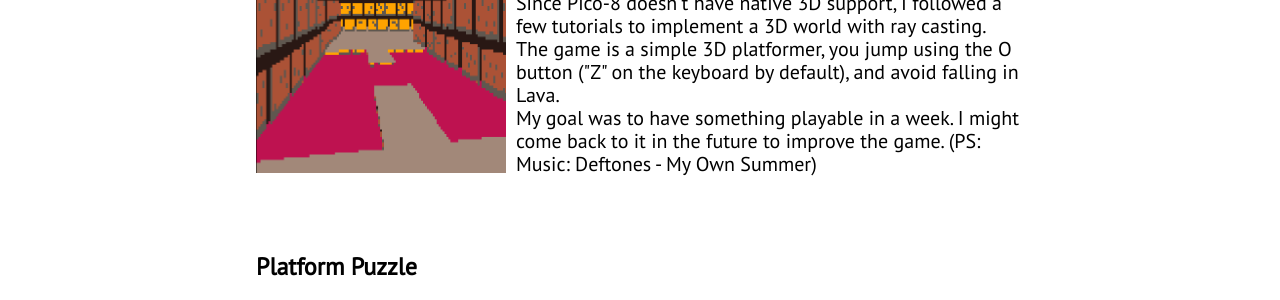
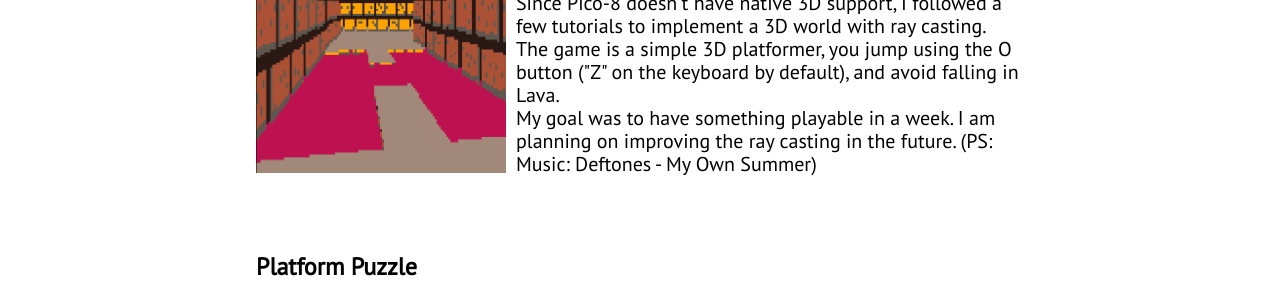
Before and after one commit to mkoseoglu091/mkoseoglu091.github.io, a Jekyll site: the page built from index.html, in a window 1280 px wide and 900 px high, scrolled down 3582 px. Shown: the part 155-455 px from the top of the window. Built offline with Jekyll 4.4.1, drawn with Linux system fonts in a browser that asks for light colours; nearby versions of some CDN libraries.

Commit message:
Update projects.html

```diff
--- a/_includes/projects.html
+++ b/_includes/projects.html
@@ -51,7 +51,7 @@
                 <h2>Lava Jump</h2>
                 <a href="LavaJump.html">
                     <img alt="Lava Jump" src="../assets/images/lavaJump_PS.png" width="250" height="250" style="padding-right: 10px;"></a>
-                <p style="font-size: 20px;">For this project I wanted to try a 3D game with Pico-8. Click on the image to try it! (I recommend turning autorun from the menu if playing on phone)<br>Since Pico-8 doesn't have native 3D support, I followed a few tutorials  to implement a 3D world with ray casting.<br>The game is a simple 3D platformer, you jump using the O button ("Z" on the keyboard by default), and avoid falling in Lava.<br>My goal was to have something playable in a week. I might come back to it in the future to improve the game. (PS: Music: Deftones - My Own Summer)</p>
+                <p style="font-size: 20px;">For this project I wanted to try a 3D game with Pico-8. Click on the image to try it! (I recommend turning autorun from the menu if playing on phone)<br>Since Pico-8 doesn't have native 3D support, I followed a few tutorials  to implement a 3D world with ray casting.<br>The game is a simple 3D platformer, you jump using the O button ("Z" on the keyboard by default), and avoid falling in Lava.<br>My goal was to have something playable in a week. I am planning on improving the ray casting in the future. (PS: Music: Deftones - My Own Summer)</p>
 
 
                 <br>
```
